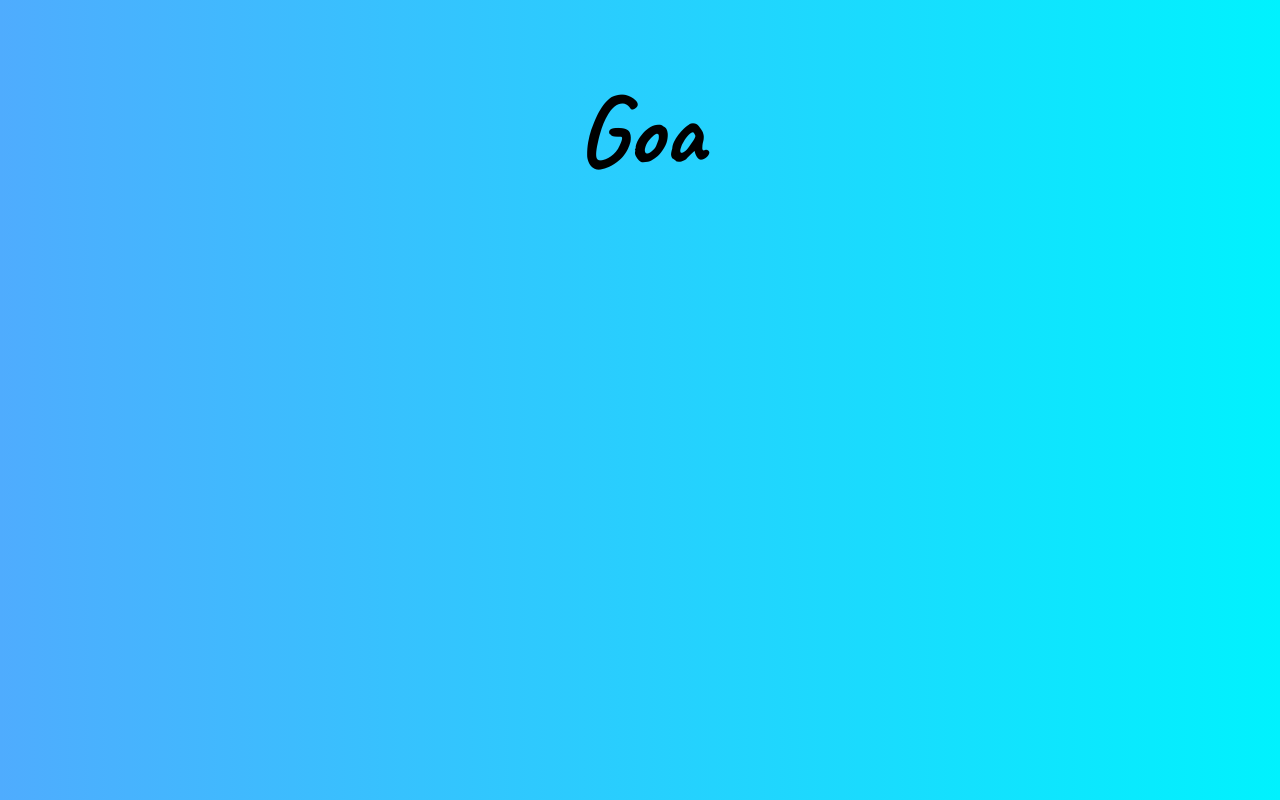
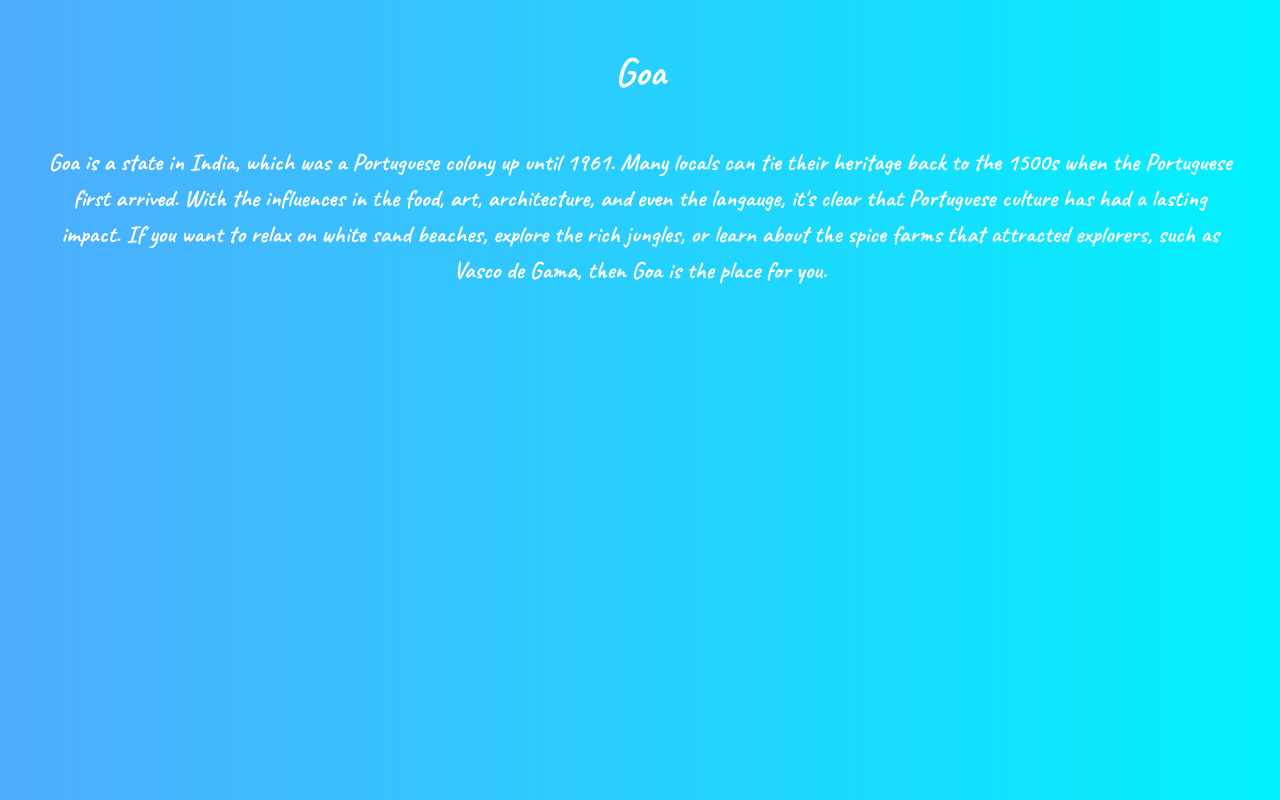
Before and after one commit to swimfinn/Croissant, a plain HTML site: page index.html in a window 1280 px wide. Drawn offline with nearby package versions, Linux system fonts and the light colour scheme.

Commit message:
adding content

```diff
--- a/index.html
+++ b/index.html
@@ -4,6 +4,12 @@
     <meta charset="UTF-8" />
     <meta name="viewport" content="width=device-width, initial-scale=1.0" />
     <link href="src/styles.css" rel="stylesheet" type="text/css" />
+    <link
+      href="https://cdn.jsdelivr.net/npm/bootstrap@5.1.3/dist/css/bootstrap.min.css"
+      rel="stylesheet"
+      integrity="sha384-1BmE4kWBq78iYhFldvKuhfTAU6auU8tT94WrHftjDbrCEXSU1oBoqyl2QvZ6jIW3"
+      crossorigin="anonymous"
+    />
     <link rel="preconnect" href="https://fonts.googleapis.com" />
     <link rel="preconnect" href="https://fonts.gstatic.com" crossorigin />
     <link
@@ -13,6 +19,15 @@
     <title>Goa</title>
   </head>
   <body>
-    <h1>Goa</h1>
+    <h1 class="mt-5">Goa</h1>
+    <p class="d-flex justify-content-center m-5">
+      Goa is a state in India, which was a Portuguese colony up until 1961. Many
+      locals can tie their heritage back to the 1500s when the Portuguese first
+      arrived. With the influences in the food, art, architecture, and even the
+      langauge, it's clear that Portuguese culture has had a lasting impact. If
+      you want to relax on white sand beaches, explore the rich jungles, or
+      learn about the spice farms that attracted explorers, such as Vasco de
+      Gama, then Goa is the place for you.
+    </p>
   </body>
 </html>
--- a/src/styles.css
+++ b/src/styles.css
@@ -1,8 +1,15 @@
 body {
   background-image: linear-gradient(to right, #4facfe 0%, #00f2fe 100%);
 }
-h1 {
+h1,
+p {
   font-family: "Caveat", cursive;
   text-align: center;
-  font-size: 100px;
+  color: white;
 }
+
+p {
+  font-size: 24px;
+  display: block;
+  margin: 30px;
+}
```
Also changed, not shown: src/white-sand.jpg (added).
